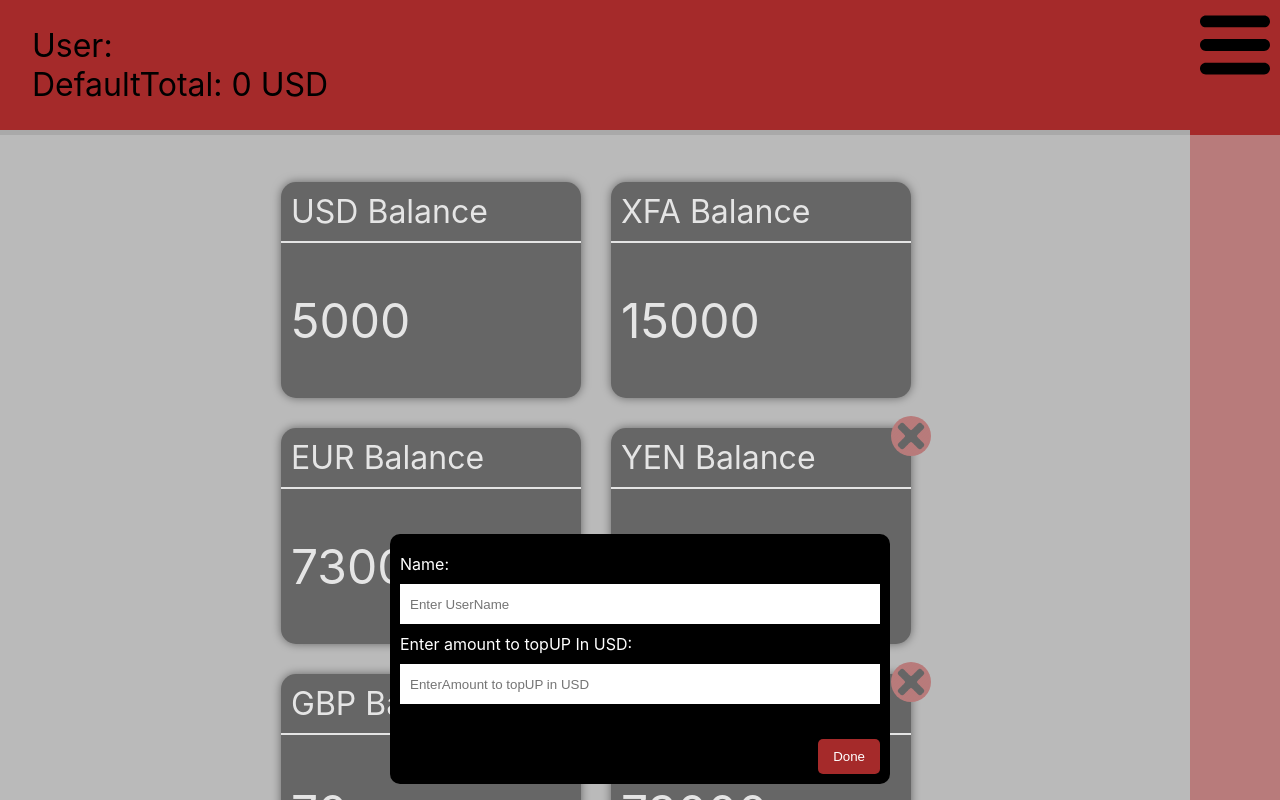
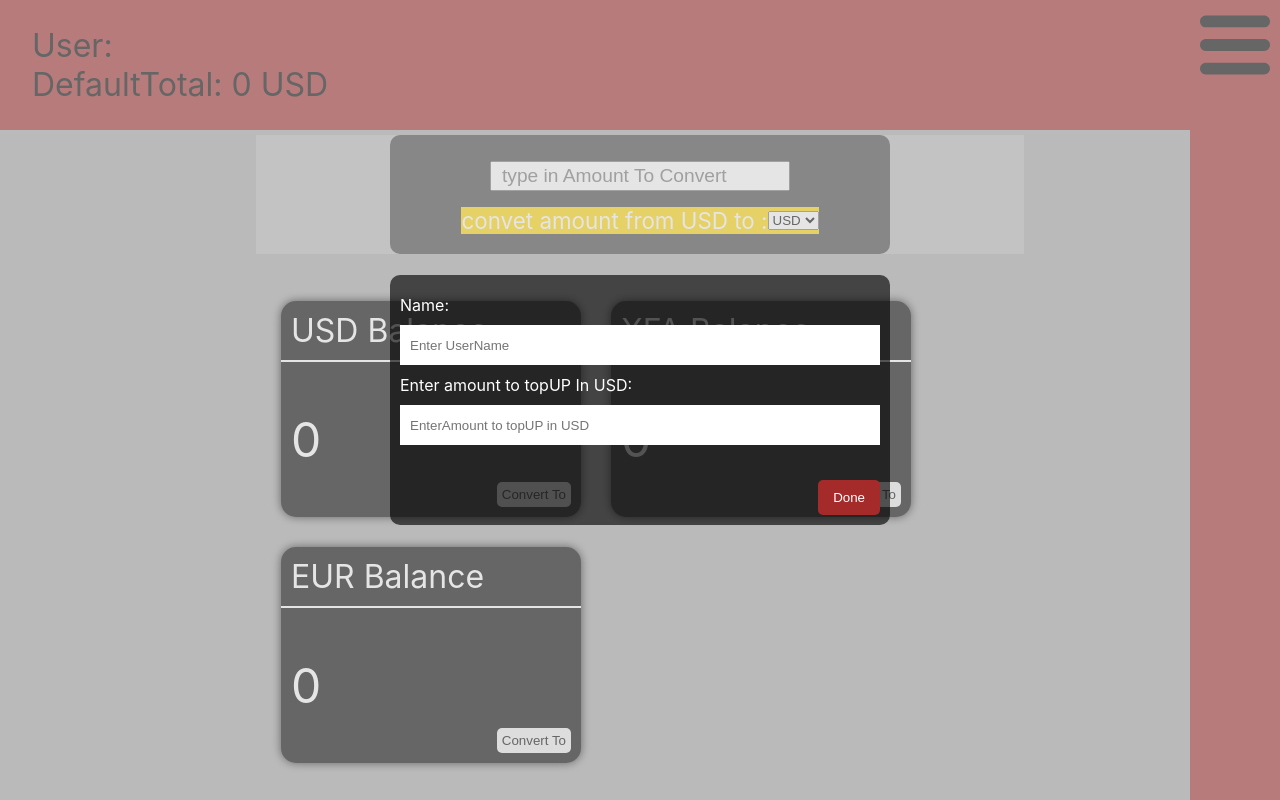
Before and after one commit to RashJrEdmund/currency-exchange-app, a React (Create React App) app: page / in a window 1280 px wide. Built offline with nearby package versions, Linux system fonts and the light colour scheme.

Commit message:
created and styling the convert currency modal

```diff
--- a/src/App.css
+++ b/src/App.css
@@ -24,8 +24,8 @@ body {
 }
 
 .modal-overlay {
-  background: rgba(204, 204, 204, 0.5);
-  position: absolute;
+  background: #cccccc80;
+  position: fixed;
   top: 0;
   left: 0;
   bottom: 0;
@@ -39,8 +39,7 @@ body {
 }
 
 .modal-overlay .container {
-  position: relative;
-  background-color: #000;
+  background-color: #000000a2;
   color: #fff;
   display: flex;
   flex-direction: column;
--- a/src/App.jsx
+++ b/src/App.jsx
@@ -17,53 +17,48 @@ function App() {
   const [credentials, setCredentials] = React.useState({
     name: 'userName',
     balance: 0,
+    baseSign: 'USD',
   });
 
   const [currency, setCurrency] = React.useState([
-    { sign: 'USD', value: 5000, rate: 1, id: 0 },
-    { sign: 'XFA', value: 15000, rate: 1, id: 1 },
-    { sign: 'EUR', value: 73000, rate: 1, id: 2 },
-    { sign: 'YEN', value: 1200, rate: 1, id: 3 },
-    { sign: 'GBP', value: 70, rate: 1, id: 4 },
-    { sign: 'XOF', value: 73000, rate: 1, id: 5 },
-    { sign: 'AUD', value: 1200, rate: 1, id: 6 },
-    { sign: 'GYY', value: 70, rate: 1, id: 7 },
+    { sign: 'USD', value: 0, rate: 1, id: 0 },
+    { sign: 'XFA', value: 0, rate: 1, id: 1 },
+    { sign: 'EUR', value: 0, rate: 1, id: 2 },
+    // { sign: 'YEN', value: 1200, rate: 1, id: 3 },
+    // { sign: 'GBP', value: 70, rate: 1, id: 4 },
+    // { sign: 'XOF', value: 73000, rate: 1, id: 5 },
+    // { sign: 'AUD', value: 1200, rate: 1, id: 6 },
+    // { sign: 'GYY', value: 70, rate: 1, id: 7 },
   ]);
 
   const handleFormCredentials = (sonNom, Cash) => {
     setCredentials({
       name: sonNom,
       balance: Cash,
+      baseSign: 'USD',
     });
+
+    setCurrency([
+      { sign: 'USD', value: Cash, rate: 1, id: 0 },
+      { sign: 'XFA', value: 0, rate: 1, id: 1 },
+      { sign: 'EUR', value: 0, rate: 1, id: 2 },
+    ]);
   };
 
-  const getTotal = () => {
-    let results = 0;
-    for (const i of currency) {
-      results += i.value;
-    }
-    return results;
-  };
+  // const getTotal = () => {
+  //   let results = 0;
+  //   for (const i of currency) {
+  //     results += i.value;
+  //   }
+  //   return results;
+  // };
 
-  const TOTAL = getTotal();
+  // const TOTAL = getTotal();
 
-  const [defaultBalance, setDefaultBalance] = React.useState({
-    sign: 'USD',
-    total: TOTAL,
-  });
-
-  // const reduceCurrency = () => {
-  //   return currency.reduce((accumulator, eachObj, counter) => {
-  //     console.log('this the accumulator', accumulator);
-  //     console.log('this is the eachObj', eachObj);
-  //     console.log('this is third param', counter);
-  //     // currency[counter - 1].value +=
-  //     return accumulator + eachObj.value;
-  //   });
-  // };
-  // console.log('this the results of reduceCurrency', reduceCurrency());
-
-  // // console.log('this is reduceCurrency', reduceCurrency());
+  // const [defaultBalance, setDefaultBalance] = React.useState({
+  //   sign: 'USD',
+  //   total: TOTAL,
+  // });
 
   return (
     <MyContext.Provider
@@ -72,10 +67,6 @@ function App() {
         setCredentials,
         currency,
         setCurrency,
-        defaultBalance,
-        setDefaultBalance,
-
-        getTotal,
       }}
     >
       <div className="App">
@@ -98,7 +89,7 @@ function App() {
                 console.clear();
                 handleFormCredentials(
                   e.target.elements.Name.value,
-                  e.target.elements.Amount.value
+                  +e.target.elements.Amount.value
                 );
               }}
             >
--- a/src/components/Navbar.jsx
+++ b/src/components/Navbar.jsx
@@ -82,7 +82,7 @@ const StyledNavBar = styled.nav`
 `;
 
 export default function Navbar() {
-  const { credentials, defaultBalance } = React.useContext(MyContext);
+  const { credentials } = React.useContext(MyContext);
   const [open, setOpen] = React.useState(false);
   const [icon, setIcon] = React.useState(menuIcon);
 
@@ -106,7 +106,7 @@ export default function Navbar() {
               } Wallet`}
         </p>
         <p>
-          DefaultTotal: {credentials.balance} {defaultBalance.sign}
+          DefaultTotal: {credentials.balance} {credentials.baseSign}
           {credentials.balance > 700000 ? "c'mon bruh! 😹, Really?" : ''}
         </p>
       </div>
@@ -123,9 +123,8 @@ export default function Navbar() {
             }}
           />
           <li>Change Default currency</li>
-          <li>item 2</li>
-          <li>item 3</li>
-          <li>item 4</li>
+          <li>Add New Card</li>
+          <li>Delete All Extra Cards</li>
         </ul>
       </div>
       {/* {credentials.name === 'userName' && (
--- a/src/components/styles/Container.styled.js
+++ b/src/components/styles/Container.styled.js
@@ -8,6 +8,60 @@ const StyledContainer = styled.div`
   max-width: 1200px;
   height: fit-content;
   font-size: 2rem;
+
+  .convert-to-overlay {
+    background: #cccccc80;
+    /* position: fixed; */
+    top: 0;
+    left: 0;
+    bottom: 0;
+    width: 100%;
+    height: 100%;
+    display: flex;
+    flex-direction: column;
+    align-items: center;
+    justify-content: center;
+    z-index: 4;
+
+    .wallet-form {
+      position: relative;
+      background-color: #000000a2;
+      color: #fff;
+      display: flex;
+      flex-direction: column;
+      align-items: center;
+      width: 90vw;
+      max-width: 500px;
+      height: fit-content;
+      padding: 10px 10px 20px;
+      border: none;
+      border-radius: 10px;
+
+      input {
+        height: 30px;
+        width: 300px;
+        max-width: 90%;
+        margin: 1rem 0;
+        padding: 10px;
+        font-size: 1.2rem;
+      }
+
+      .from-x-to-y {
+        background-color: gold;
+        margin: 0;
+        display: flex;
+        align-items: center;
+        flex-wrap: nowrap;
+
+        p {
+          margin: 0;
+          font-size: 1.4rem;
+          width: fit-content;
+          height: fit-content;
+        }
+      }
+    }
+  }
 
   .card-container {
     /* background-color: navajowhite; */
@@ -31,7 +85,6 @@ const StyledContainer = styled.div`
       flex-direction: column;
       margin: 15px;
       box-shadow: 0 0 10px #000;
-      cursor: pointer;
       transition: 0.5s;
 
       &:hover {
@@ -60,6 +113,24 @@ const StyledContainer = styled.div`
         padding-left: 10px;
         font-size: 3rem;
       }
+
+      .convert-to {
+        border: none;
+        width: fit-content;
+        height: fit-content;
+        padding: 5px;
+        border-radius: 5px;
+        position: absolute;
+        right: 0;
+        bottom: 0;
+        margin: 10px;
+        cursor: pointer;
+        transition: 0.5s;
+      }
+
+      .convert-to:hover {
+        transform: scale(1.05);
+      }
     }
   }
 `;
--- a/src/pages/Wallet.jsx
+++ b/src/pages/Wallet.jsx
@@ -1,3 +1,4 @@
+/* eslint-disable jsx-a11y/label-has-associated-control */
 /* eslint-disable jsx-a11y/no-noninteractive-element-interactions */
 /* eslint-disable jsx-a11y/click-events-have-key-events */
 import React from 'react';
@@ -9,7 +10,7 @@ import MyContext from '../Context';
 export default function Wallet() {
   const { currency, setCurrency } = React.useContext(MyContext);
 
-  const handleDelete = (valuePopped, name, position) => {
+  const handleDelete = (position) => {
     const holder = currency;
     const newHolder = holder.filter(({ id }) => id !== position);
     // console.log('this is holder and val', holder, val);
@@ -24,6 +25,23 @@ export default function Wallet() {
 
   return (
     <StyledContainer>
+      <div className="convert-to-overlay">
+        <form className="wallet-form">
+          <input
+            type="number"
+            placeholder="type in Amount To Convert"
+            // value={20}
+          />
+          <div className="from-x-to-y">
+            <p>convet amount from USD to : </p>
+            <select name="currencies" id="currency-dropDown">
+              <option value="USD">USD</option>
+              <option value="XAF">XAF</option>
+              <option value="EUR">EUR</option>
+            </select>
+          </div>
+        </form>
+      </div>
       <div className="card-container">
         {currency.map(({ sign, value, id }, index) => {
           return (
@@ -34,8 +52,8 @@ export default function Wallet() {
                   src={delIcon}
                   alt="delet_card_button"
                   onClick={() => {
-                    console.clear();
-                    handleDelete(value, sign, id);
+                    // console.clear();
+                    handleDelete(id);
                   }}
                 />
               ) : (
@@ -45,6 +63,14 @@ export default function Wallet() {
               <div className="balance">
                 <p>{value}</p>
               </div>
+              <button
+                type="button"
+                className="convert-to"
+                name={sign}
+                onClick={(e) => console.log(e.target.name, 'was click')}
+              >
+                Convert To
+              </button>
             </div>
           );
         })}
```
